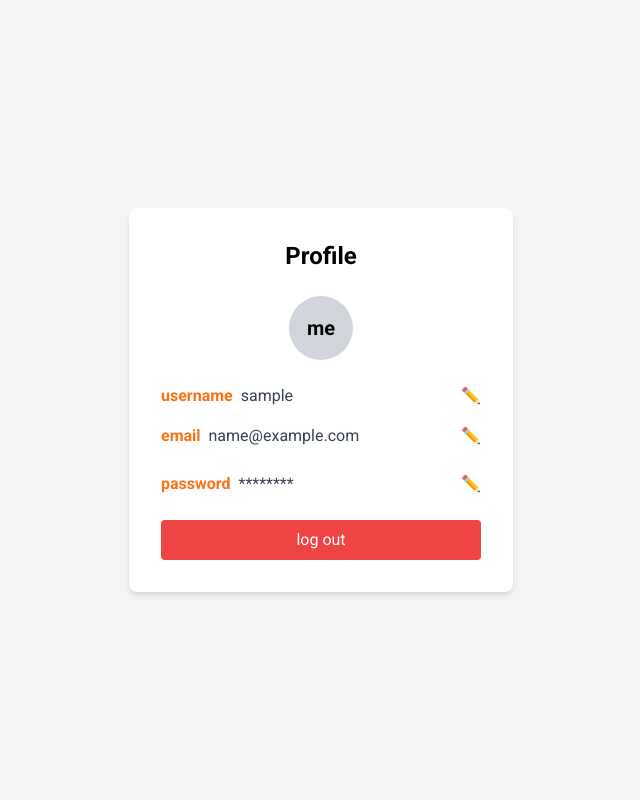
After one commit to calebcauthon/superprompt-webui, a Flask app: page /profile in a window 1280 px wide. The commit adds this page. Shown: the whole page, without its empty margins (319-959 px from the left). Run offline with Flask 3, Linux system fonts and the light colour scheme; the visitor is signed in with stand-in values (Sample User, id 1); some libraries are stand-ins or nearby versions.

Commit message:
Add user authentication and profile functionality

```diff
--- a/app.py
+++ b/app.py
@@ -1,7 +1,8 @@
 import modal
 import time
-from flask import Flask, render_template, jsonify, request
-from libs.db_models import db, Submission, OutputDocument, SavedSetup
+from flask import Flask, render_template, jsonify, request, redirect, url_for
+from flask_login import LoginManager, login_required, UserMixin, login_user, current_user, logout_user
+from libs.db_models import db, Submission, OutputDocument, SavedSetup, User
 from datetime import datetime
 import hashlib
 import requests
@@ -9,6 +10,19 @@ import json
 import os
 
 app = Flask(__name__)
+app.secret_key = 'test'
+
+login_manager = LoginManager()
+login_manager.init_app(app)
+login_manager.login_view = 'login'
+
+# User loader function
+@login_manager.user_loader
+def load_user(user_id):
+    print(f"in load_user, user is {user_id}")
+    if not user_id:
+        return None
+    return User.query.get(user_id)
 
 app.config['SQLALCHEMY_DATABASE_URI'] = os.getenv('SQLALCHEMY_DATABASE_URI', 'sqlite:///your-database.db')
 app.config['SQLALCHEMY_TRACK_MODIFICATIONS'] = False
@@ -18,8 +32,53 @@ app.jinja_env.variable_start_string = '[['
 app.jinja_env.variable_end_string = ']]'
 
 @app.route('/')
+@login_required
 def home():
     return render_template('home.html')
+
+@app.route('/login', methods=['GET'])
+def login():
+    return render_template('login.html')
+
+@app.route('/profile')
+@login_required
+def profile():
+    return render_template('profile.html', user=current_user)
+
+@app.route('/save_profile', methods=['POST'])
+@login_required
+def save_profile():
+    user_data = request.json
+    user = current_user
+    if 'username' in user_data:
+        user.username = user_data['username']
+    if 'email' in user_data:
+        user.email = user_data['email']
+    if 'password' in user_data:
+        user.set_password(user_data['password'])
+    db.session.commit()
+    return jsonify({"message": "Profile updated successfully"}), 200
+
+
+@app.route('/login', methods=['POST'])
+def login_post():
+    data = request.get_json()
+    username = data['username']
+    password = data['password']
+    user = User.query.filter_by(username=username).first()
+    if user is None or not user.check_password(password):
+        response = jsonify({"error": "Invalid username or password"})
+        response.status_code = 401
+        return response
+    login_user(user)
+    return jsonify({"message": "Logged in successfully"}), 200
+
+@app.route('/logout')
+@login_required
+def logout():
+    logout_user()
+    return redirect(url_for('login'))
+
 
 @app.route('/savedsetup/<int:setup_id>', methods=['DELETE'])
 def delete_saved_setup(setup_id):
@@ -69,8 +128,14 @@ def results(uuid):
 
 @app.route('/view-all')
 def view_all():
+    users = User.query.all()
     submissions = Submission.query.all()
     output_documents = OutputDocument.query.all()
+
+    users_table = "<table border='1'><tr><th>ID</th><th>Username</th><th>Email</th><th>Password Hash</th><th>Is Active</th><th>Created At</th><th>Updated At</th></tr>"
+    for user in users:
+        users_table += f"<tr><td>{user.id}</td><td>{user.username}</td><td>{user.email}</td><td>{user.password_hash}</td><td>{user.is_active}</td><td>{user.created_at}</td><td>{user.updated_at}</td></tr>"
+    users_table += "</table>"
 
     submissions_table = "<table border='1'><tr><th>ID</th><th>Description</th><th>Must Haves</th><th>Supporting Text</th><th>User ID</th><th>Timestamp</th><th>UUID</th></tr>"
     for submission in submissions:
@@ -88,7 +153,7 @@ def view_all():
         saved_setups_table += f"<tr><td>{setup.id}</td><td>{setup.user_id}</td><td>{setup.name}</td><td>{setup.setup_data}</td><td>{setup.timestamp}</td></tr>"
     saved_setups_table += "</table>"
 
-    return f"<h1>Submissions</h1>{submissions_table}<h1>Output Documents</h1>{output_documents_table}<h1>Saved Setups</h1>{saved_setups_table}"
+    return f"<h1>Users</h1>{users_table}<h1>Submissions</h1>{submissions_table}<h1>Output Documents</h1>{output_documents_table}<h1>Saved Setups</h1>{saved_setups_table}"
 
 
 @app.route('/output/<uuid>')
--- a/pyproject.toml
+++ b/pyproject.toml
@@ -13,6 +13,7 @@ flask-sqlalchemy = "^3.1.1"
 requests = "^2.31.0"
 modal = "^0.62.175"
 psycopg2 = "^2.9.9"
+flask-login = "^0.6.3"
 
 
 [build-system]
--- a/templates/home.html
+++ b/templates/home.html
@@ -64,6 +64,9 @@
     <script src="static/mainControllerUtils.js"></script>
 </head>
 <body ng-controller="MainController">
+    <div class="absolute top-4 right-4 dropdown">
+        <a href="/profile"><button class="bg-gray-200 rounded-full p-2">me</button></a>
+    </div>
     <div class="max-w-3xl mx-auto p-5">
         <div class="flex border-b">
             <div class="tab" ng-repeat="tab in inputTabs" ng-class="{'active-tab': activeTab === tab.id}" ng-click="activateTab(tab.id)" ng-bind="tab.title"></div>
--- /dev/null
+++ b/templates/profile.html
@@ -0,0 +1,85 @@
+<!DOCTYPE html>
+<html lang="en" ng-app="profileApp">
+<head>
+    <meta charset="UTF-8">
+    <meta name="viewport" content="width=device-width, initial-scale=1.0">
+    <title>Profile Page</title>
+    <script src="https://cdn.tailwindcss.com"></script>
+    <script src="https://ajax.googleapis.com/ajax/libs/angularjs/1.8.2/angular.min.js"></script>
+    <link href="https://fonts.googleapis.com/css2?family=Roboto:wght@400;700&display=swap" rel="stylesheet">
+    <style>
+        body {
+            font-family: 'Roboto', sans-serif;
+        }
+    input {
+        box-shadow: 0 2px 4px rgba(0, 0, 0, 0.1);
+    }
+    </style>
+    <script>
+        angular.module('profileApp', [])
+            .controller('ProfileController', function($scope, $http) {
+                $scope.user = {
+                    username: '[[ user.username ]]',
+                    email: '[[ user.email ]]'
+                };
+                $scope.userClone = angular.copy($scope.user);
+                $scope.editing = {
+                    username: false,
+                    email: false,
+                    password: false
+                };
+
+                $scope.saveProfile = function() {
+                    $http.post('/save_profile', $scope.userClone).then(function(response) {
+                        angular.copy($scope.userClone, $scope.user);
+                        $scope.editing.username = false;
+                        $scope.editing.email = false;
+                        $scope.editing.password = false;
+                    });
+                };
+
+                $scope.cancelEdit = function(field) {
+                    $scope.userClone[field] = $scope.user[field];
+                    $scope.editing[field] = false;
+                };
+            });
+    </script>
+</head>
+<body class="bg-gray-100 flex items-center justify-center min-h-screen" ng-controller="ProfileController">
+    <div class="bg-white shadow-md rounded-lg p-8 w-96">
+        <h1 class="text-2xl font-bold text-center mb-6">Profile</h1>
+        <div class="flex items-center justify-center mb-6">
+            <div class="w-16 h-16 bg-gray-300 rounded-full flex items-center justify-center text-xl font-bold">
+                me
+            </div>
+        </div>
+        <div class="mb-4 flex items-center">
+            <span class="text-orange-500 font-bold mr-2">username</span>
+            <p class="text-gray-700 flex-1" ng-hide="editing.username">{{ user.username }}</p>
+            <input ng-show="editing.username" ng-model="userClone.username" class="text-gray-700 flex-1"/>
+            <span ng-hide="editing.username" ng-click="editing.username = true" class="text-gray-500 cursor-pointer">✏️</span>
+            <span ng-show="editing.username" ng-click="saveProfile()" class="text-gray-500 cursor-pointer">💾</span>
+            <span ng-show="editing.username" ng-click="cancelEdit('username')" class="text-gray-500 cursor-pointer">❌</span>
+        </div>
+        <div class="mb-6 flex items-center">
+            <span class="text-orange-500 font-bold mr-2">email</span>
+            <p class="text-gray-700 flex-1" ng-hide="editing.email">{{ user.email }}</p>
+            <input ng-show="editing.email" ng-model="userClone.email" class="text-gray-700 flex-1"/>
+            <span ng-hide="editing.email" ng-click="editing.email = true" class="text-gray-500 cursor-pointer">✏️</span>
+            <span ng-show="editing.email" ng-click="saveProfile()" class="text-gray-500 cursor-pointer">💾</span>
+            <span ng-show="editing.email" ng-click="cancelEdit('email')" class="text-gray-500 cursor-pointer">❌</span>
+        </div>
+        <div class="mb-6 flex items-center">
+            <span class="text-orange-500 font-bold mr-2">password</span>
+            <p class="text-gray-700 flex-1" ng-hide="editing.password">********</p>
+            <input ng-show="editing.password" ng-model="userClone.password" class="text-gray-700 flex-1"/>
+            <span ng-hide="editing.password" ng-click="editing.password = true" class="text-gray-500 cursor-pointer">✏️</span>
+            <span ng-show="editing.password" ng-click="saveProfile()" class="text-gray-500 cursor-pointer">💾</span>
+            <span ng-show="editing.password" ng-click="cancelEdit('password')" class="text-gray-500 cursor-pointer">❌</span>
+        </div>
+        <a href="/logout" class="w-full bg-red-500 text-white py-2 rounded hover:bg-red-600 transition duration-200 text-center block">
+            log out
+        </a>
+    </div>
+</body>
+</html>
```
Also changed, not shown: libs/db_models.py (+21 -0 lines), libs/initialize_db.py (+7 -1 lines), templates/login.html (added, +120 -0 lines), 1 other file.
